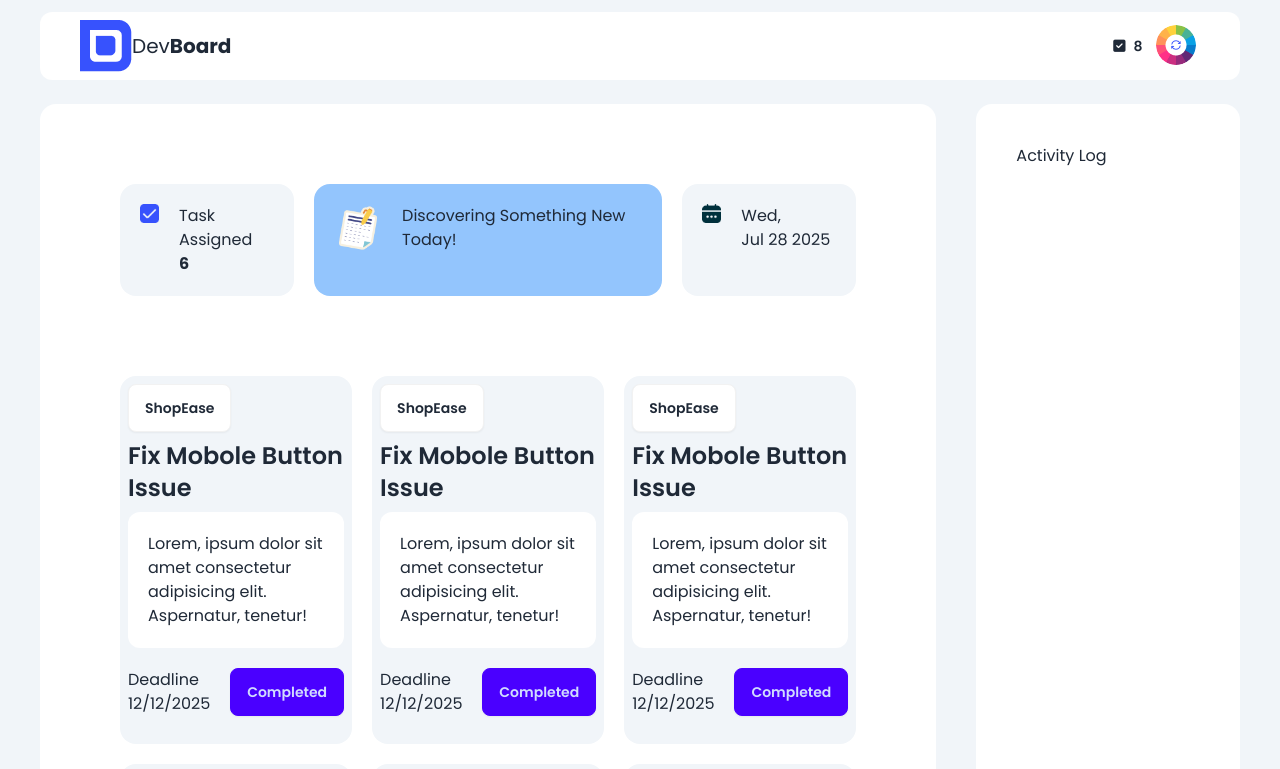
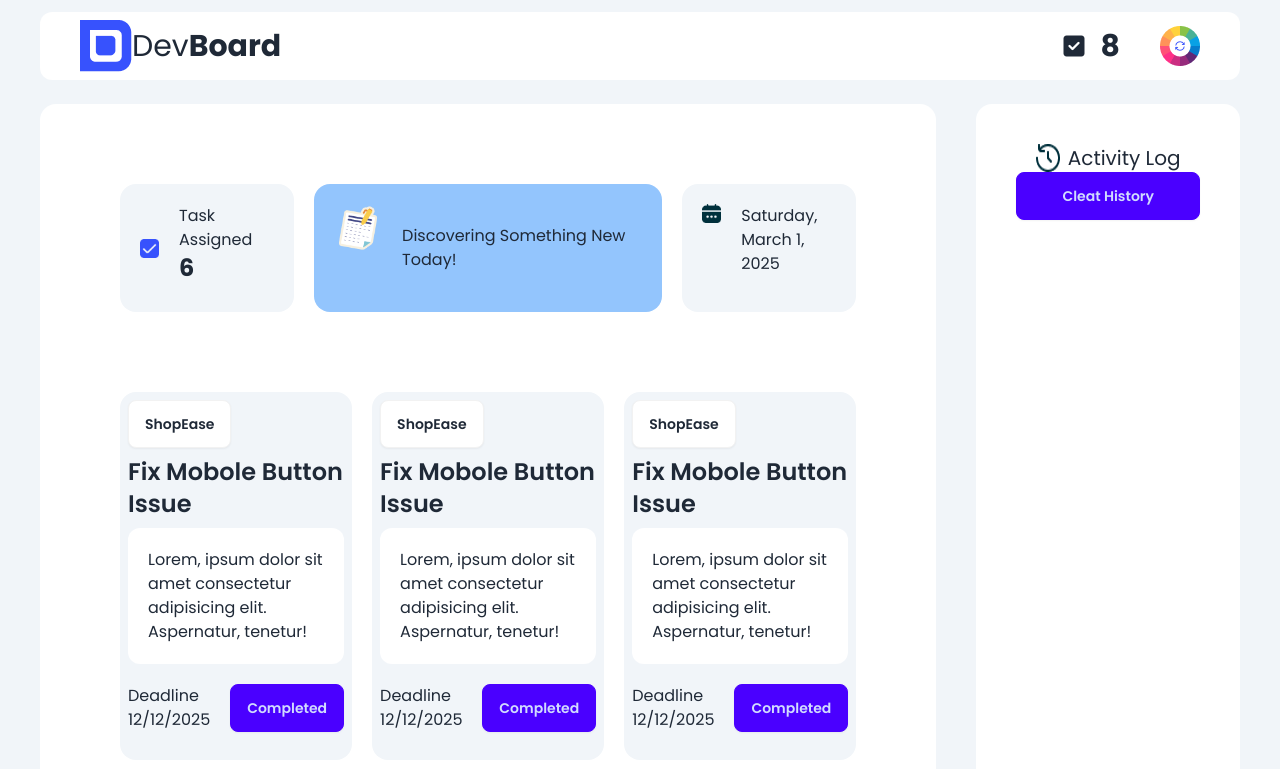
Before and after one commit to faysalahmed915/Assignment-5, a plain HTML site: page index.html in a window 1280 px wide. Shown: the top 769 px of the page. Drawn offline with nearby package versions, Linux system fonts and the light colour scheme.

Commit message:
added adtivity section. working on this now

```diff
--- a/index.html
+++ b/index.html
@@ -28,29 +28,24 @@
 <body class="bg-slate-100 poppins">
     <header class="mx-10 py-3">
         <div class="navbar bg-base-100 px-10 rounded-xl">
+            <!-- name -->
             <div class="flex-1">
                 <img src="assets/logo.png" alt="">
-                <a class="text-xl">Dev<span class="font-bold">Board</span></a>
+                <a class="text-3xl">Dev<span class="font-bold">Board</span></a>
             </div>
-            <div class="flex-none">
-                <div>
-                    <div tabindex="0" role="button" class="btn btn-ghost btn-circle">
-                        <div class="flex gap-2">
-                            <i class="fa-solid fa-square-check"></i>
-                            <span id="task-done">8</span>
-                        </div>
-                    </div>
+            <div class="flex gap-10">
+                <!-- task updated number -->
+                <div class="flex gap-4">
+                    <i class="fa-solid fa-square-check self-center text-2xl"></i>
+                    <span id="task-done" class="text-3xl font-bold self-center">8</span>
+                </div>
+                <!-- theme logo -->
+                <div class="w-10 rounded-full">
+                    <img alt="Tailwind CSS Navbar component" src="assets/theme-btn.png" />
+                </div>
 
-                </div>
-                <div class="dropdown dropdown-end">
-                    <div tabindex="0" role="button" class="btn btn-ghost btn-circle avatar">
-                        <div class="w-10 rounded-full">
-                            <img alt="Tailwind CSS Navbar component" src="assets/theme-btn.png" />
-                        </div>
-                    </div>
-
-                </div>
             </div>
+        </div>
         </div>
     </header>
     <main class="mx-10 py-3 grid grid-cols-[3.4fr,1fr] gap-10">
@@ -59,28 +54,27 @@
             <!-- card header -->
             <section class="card grid grid-cols-[1fr,2fr,1fr] gap-5 p-10">
                 <!-- assigned div -->
-                <div class="card grid grid-cols-[1fr,5fr] gap-5 bg-slate-100 p-5 text-align-center">
-                    <div>
+                <div class="card grid grid-cols-[1fr,5fr] gap-5 bg-slate-100 p-5 text-align-center h-32">
+                    <div class="justify-self-center self-center">
                         <img src="assets/checkbox.png" alt="">
                     </div>
                     <div>
                         <p>Task Assigned</p>
-                        <p id="task-left" class="font-bold">05</p>
+                        <p id="task-left" class="font-bold text-2xl">05</p>
                     </div>
                 </div>
                 <!-- Blog div -->
-                <div id="blog-page" class="card grid grid-cols-[1fr,5fr] gap-5 bg-blue-300 p-5">
+                <div id="blog-page" class="card grid grid-cols-[1fr,5fr] gap-5 bg-blue-300 p-5 h-32">
                     <div>
                         <img src="assets/board.png" alt="">
                     </div>
-                    <p>Discovering Something New Today!</p>
+                    <p class="self-center">Discovering Something New Today!</p>
                 </div>
                 <!-- date div -->
-                <div class="card grid grid-cols-[1fr,5fr] gap-5 bg-slate-100 p-5">
+                <div class="card grid grid-cols-[1fr,5fr] gap-5 bg-slate-100 p-5 self-center h-32">
                     <img src="assets/calender.png" alt="">
                     <div>
-                        <p>Wed,</p>
-                        <p>Jul 28 2025</p>
+                        <p id="time-now">time</p>
                     </div>
                 </div>
             </section>
@@ -247,11 +241,20 @@
         </section>
         <!-- Activity Log Section -->
         <section class="bg-white p-10 card mb-4">
-            <h3>Activity Log</h3>
+            <div class="mx-auto flex gap-2">
+                <img src="assets/activity.png" alt="">
+                <h3 class="text-xl">Activity Log</h3>
+            </div>
+            <button id="clear-history" class="btn btn-primary">Cleat History</button>
+            <!-- activity update section -->
+             <section id="activity-update">
+
+             </section>
         </section>
     </main>
     <script src="script/utilities/utility.js"></script>
     <script src="script/alret.js"></script>
+    <script src="script/time.js"></script>
 </body>
 
 </html>
--- /dev/null
+++ b/script/time.js
@@ -0,0 +1,5 @@
+let today = new Intl.DateTimeFormat("en-bd", {
+    dateStyle: "full"
+}).format(new Date());
+
+document.getElementById("time-now").innerText = today;
--- a/script/utilities/utility.js
+++ b/script/utilities/utility.js
@@ -1,3 +1,4 @@
+// convertion functions
 function innerTextToNumberById (Id) {
     newValue = parseInt(document.getElementById(Id).innerText);
     return newValue;
@@ -5,3 +6,8 @@ function innerTextToNumberById (Id) {
 function valueToNumberById (Id) {
     return parseInt(document.getElementById(Id).value);
 }
+
+// activity functions
+function activity (activity, timeOfClick) {
+
+}
```
